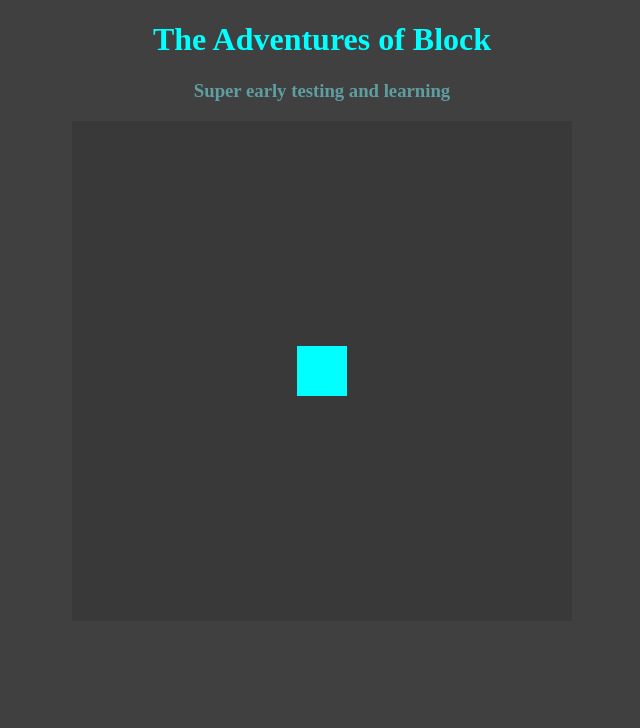
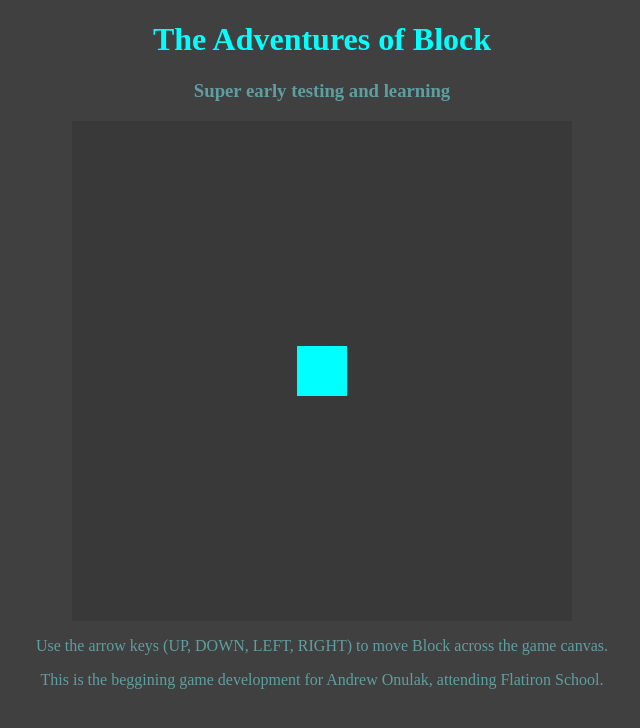
Before and after one commit to Kalunodragon/tile-based-platformer-test, a plain HTML site: page index.html in a window 1280 px wide. Shown: the whole page, without its empty margins (318-958 px from the left). Drawn offline with Linux system fonts and the light colour scheme.

Commit message:
Updated bio paragraphs

```diff
--- a/index.html
+++ b/index.html
@@ -10,6 +10,14 @@
         <div id="game">
             <div id="Block" style="bottom: 225px; left: 225px;"></div>
         </div>
+        <body>
+            <p>
+                Use the arrow keys (UP, DOWN, LEFT, RIGHT) to move Block across the game canvas.
+            </p>
+            <p>
+                This is the beggining game development for Andrew Onulak, attending Flatiron School.
+            </p>
+        </body>
         <script type="text/JavaScript" src="./index.js"></script>
     </div>
 </html>
--- a/style.css
+++ b/style.css
@@ -10,6 +10,11 @@ h1 {
 h3 {
     text-align: center;
     color: cadetblue;
+}
+
+p {
+    text-align: center;
+    color: cadetblue
 }
 
 #gameTitle {
```
